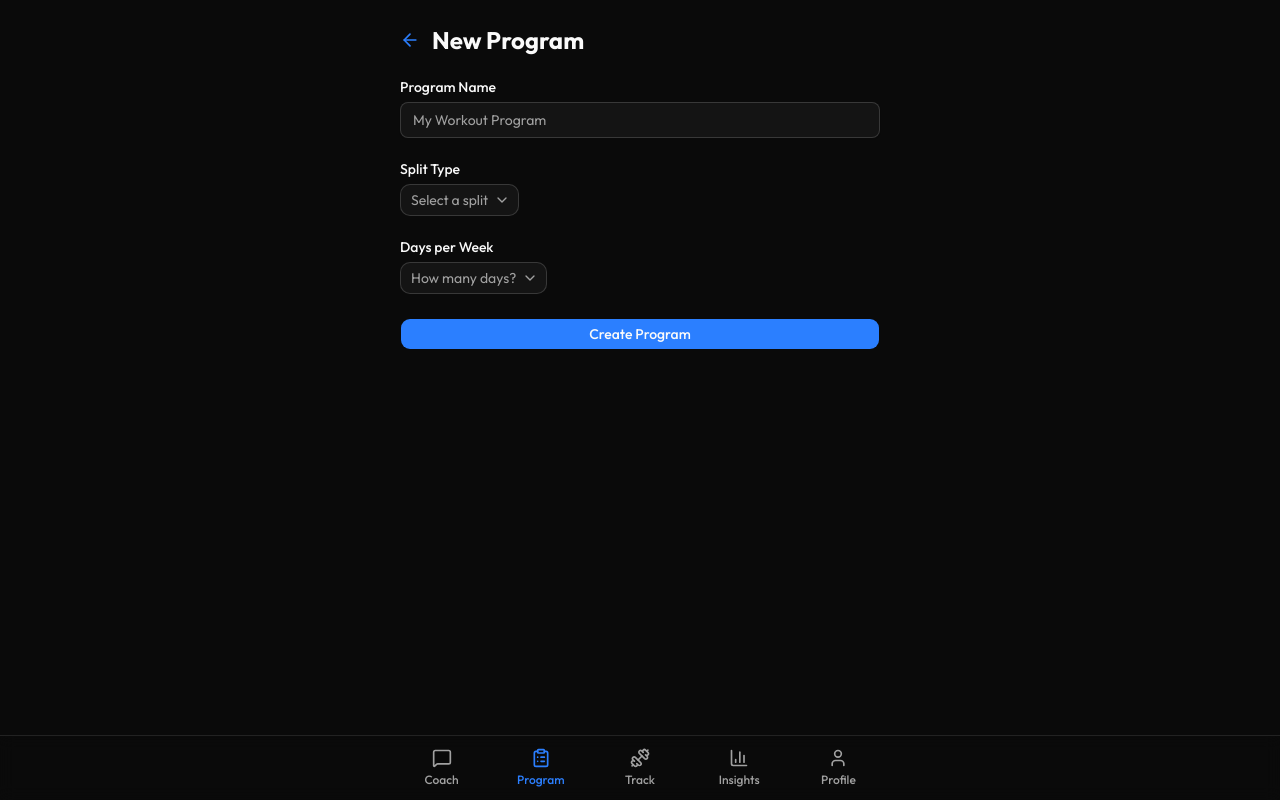
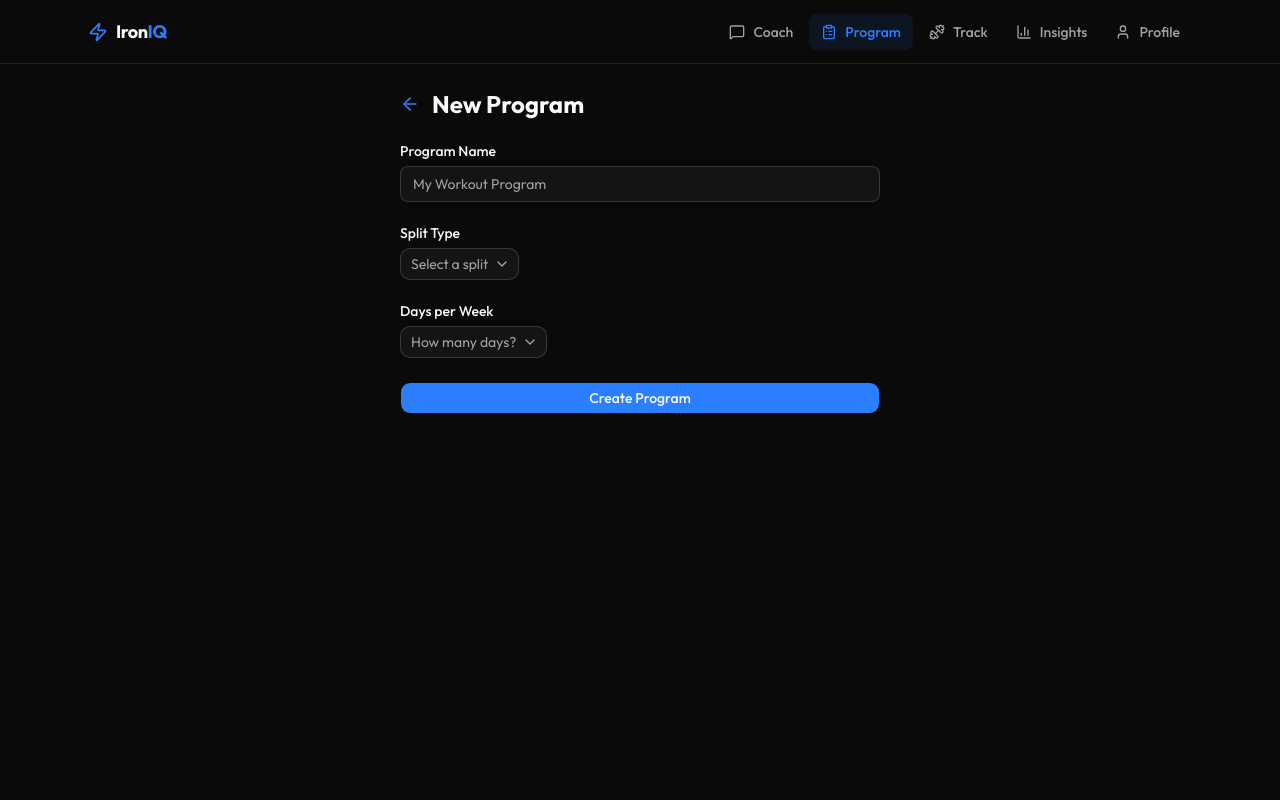
Before and after one commit to Milan-Uy/IronIQ, a Next.js app: page /program/new in a window 1280 px wide. Built offline with nearby package versions, Linux system fonts and the light colour scheme.

Commit message:
feat: responsive navigation — top bar on desktop, tab bar on mobile

```diff
--- a/src/app/(app)/layout.tsx
+++ b/src/app/(app)/layout.tsx
@@ -1,10 +1,10 @@
-import { TabBar } from "@/components/navigation/tab-bar";
+import { Navigation } from "@/components/navigation/tab-bar";
 
 export default function AppLayout({ children }: { children: React.ReactNode }) {
   return (
     <div className="flex min-h-full flex-col">
-      <main className="flex-1 pb-20">{children}</main>
-      <TabBar />
+      <Navigation />
+      <main className="flex-1 pb-20 md:pb-0 md:pt-16">{children}</main>
     </div>
   );
 }
--- a/src/components/navigation/tab-bar.tsx
+++ b/src/components/navigation/tab-bar.tsx
@@ -8,6 +8,7 @@ import {
   ClipboardList,
   BarChart3,
   User,
+  Zap,
 } from "lucide-react";
 import { cn } from "@/lib/utils";
 
@@ -19,11 +20,52 @@ const tabs = [
   { name: "Profile", href: "/profile", icon: User },
 ] as const;
 
-export function TabBar() {
+function BrandMark() {
+  return (
+    <Link href="/coach" className="flex items-center gap-2 select-none">
+      <Zap className="h-5 w-5 text-primary" />
+      <span className="text-lg font-bold tracking-tight">
+        Iron<span className="text-primary">IQ</span>
+      </span>
+    </Link>
+  );
+}
+
+export function Navigation() {
   const pathname = usePathname();
 
   return (
-    <nav className="fixed bottom-0 left-0 right-0 z-50 border-t border-border bg-background/95 backdrop-blur supports-[backdrop-filter]:bg-background/60">
+    <>
+      {/* Desktop top bar (md+) */}
+      <nav className="hidden md:flex fixed top-0 left-0 right-0 z-50 h-16 items-center border-b border-border bg-background/95 backdrop-blur supports-[backdrop-filter]:bg-background/60">
+        <div className="mx-auto flex w-full max-w-6xl items-center justify-between px-6">
+          <BrandMark />
+          <div className="flex items-center gap-1">
+            {tabs.map((tab) => {
+              const isActive = pathname.startsWith(tab.href);
+              const Icon = tab.icon;
+              return (
+                <Link
+                  key={tab.name}
+                  href={tab.href}
+                  className={cn(
+                    "flex items-center gap-2 rounded-md px-3 py-2 text-sm font-medium transition-colors",
+                    isActive
+                      ? "bg-primary/10 text-primary"
+                      : "text-muted-foreground hover:bg-accent hover:text-foreground"
+                  )}
+                >
+                  <Icon className="h-4 w-4" />
+                  <span>{tab.name}</span>
+                </Link>
+              );
+            })}
+          </div>
+        </div>
+      </nav>
+
+      {/* Mobile bottom tab bar (below md) */}
+      <nav className="md:hidden fixed bottom-0 left-0 right-0 z-50 border-t border-border bg-background/95 backdrop-blur supports-[backdrop-filter]:bg-background/60">
         <div className="mx-auto flex h-16 max-w-lg items-center justify-around px-2">
           {tabs.map((tab) => {
             const isActive = pathname.startsWith(tab.href);
@@ -46,5 +88,8 @@ export function TabBar() {
           })}
         </div>
       </nav>
+    </>
   );
 }
+
+export { Navigation as TabBar };
```
Lines whose indentation alone changed are shown as unchanged.
